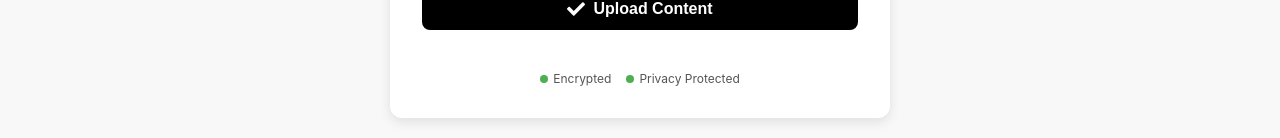
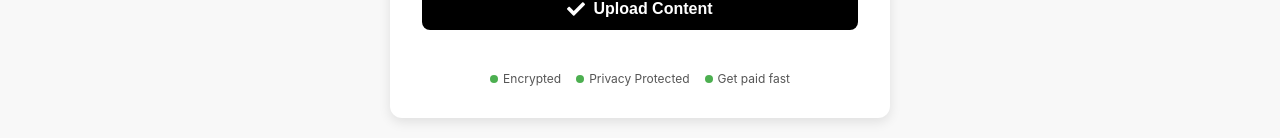
Before and after one commit to 10digitmind/pay2view, a React (Create React App) app: page /uplaod-content in a window 1280 px wide. Shown: the part 662-800 px from the top of the page. Built offline with nearby package versions, Linux system fonts and the light colour scheme; no server answers; sample sign-in values are in the browser's storage.

Commit message:
latest update

```diff
--- a/src/Component/UploadContent.js
+++ b/src/Component/UploadContent.js
@@ -224,6 +224,10 @@ const UploadContent = ({setActiveTab}) => {
           <span className="circle"></span>
           Privacy Protected
         </div>
+          <div className="security-item">
+          <span className="circle"></span>
+         Get paid fast
+        </div>
       </div>
       </form>
 
```
